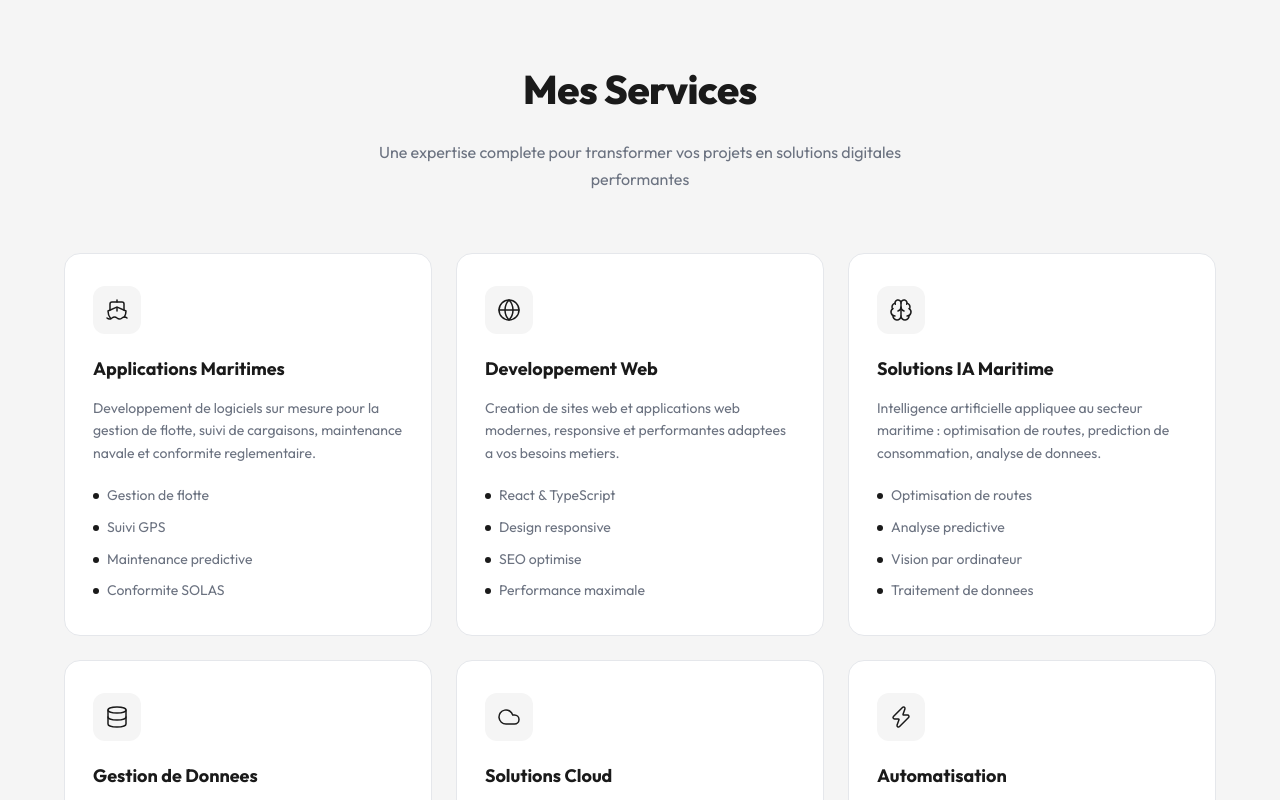
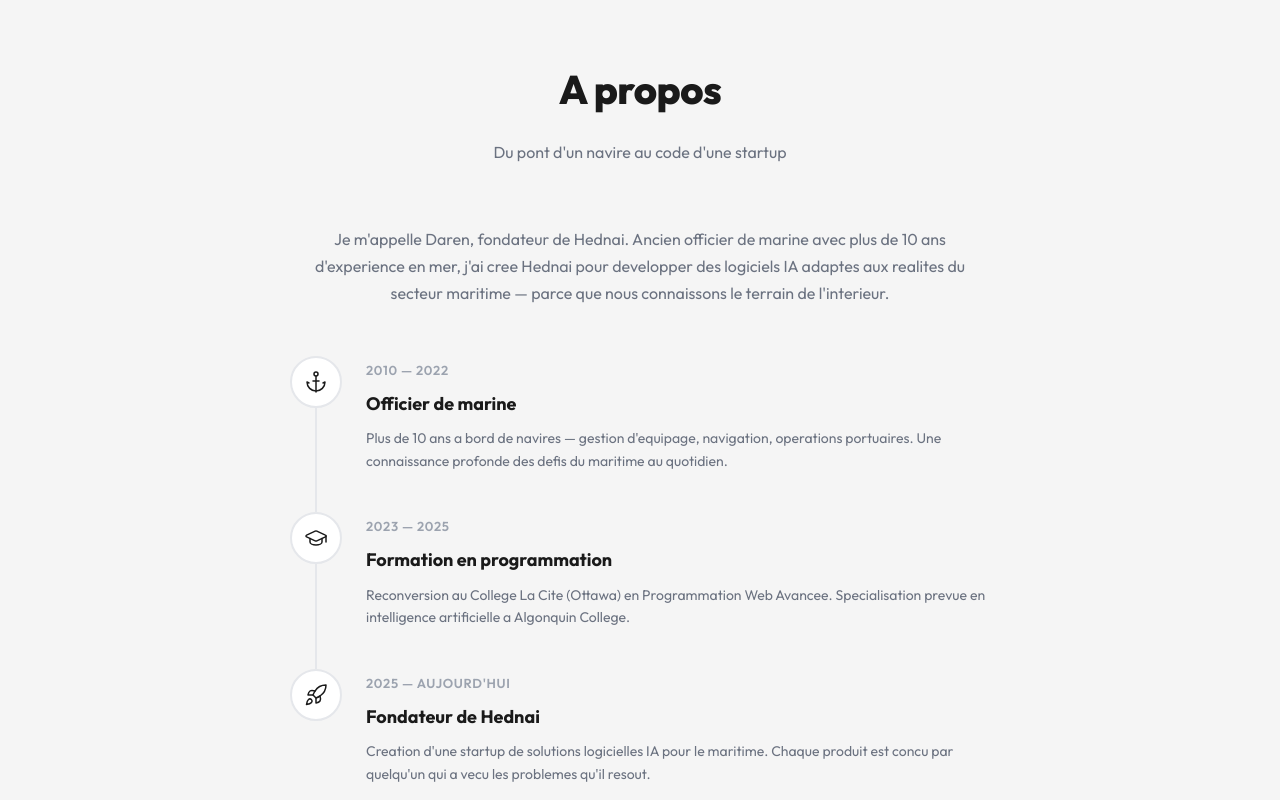
Before and after one commit to Hednai/hednai, a React (Vite) app in the folder frontend/: page / in a window 1280 px wide. Shown: the part 1540-2340 px from the top of the page. Built offline with nearby package versions, Linux system fonts and the light colour scheme; no server answers.

Commit message:
feat: add About section + i18n updates

```diff
--- /dev/null
+++ b/frontend/src/components/sections/About.css
@@ -0,0 +1,83 @@
+/* ============================================
+   About.css
+   Timeline verticale avec marqueurs et lignes de connexion
+   ============================================ */
+
+.about__intro {
+  max-width: 700px;
+  margin: 0 auto 48px;
+  text-align: center;
+  color: var(--text-secondary);
+  font-size: 16px;
+  line-height: 1.7;
+}
+
+.about-timeline {
+  max-width: 700px;
+  margin: 0 auto;
+  display: flex;
+  flex-direction: column;
+}
+
+.timeline-step {
+  display: flex;
+  gap: 24px;
+}
+
+.timeline-step__marker {
+  display: flex;
+  flex-direction: column;
+  align-items: center;
+  flex-shrink: 0;
+}
+
+.timeline-step__icon {
+  width: 52px;
+  height: 52px;
+  border-radius: 50%;
+  background: var(--card-bg);
+  border: 2px solid var(--card-border);
+  display: flex;
+  align-items: center;
+  justify-content: center;
+  color: var(--text-primary);
+  z-index: 1;
+}
+
+.timeline-step__line {
+  width: 2px;
+  flex: 1;
+  background: var(--card-border);
+  min-height: 40px;
+}
+
+.timeline-step__content {
+  padding-bottom: 40px;
+}
+
+.timeline-step__period {
+  display: inline-block;
+  font-size: 13px;
+  font-weight: 600;
+  color: var(--text-light);
+  text-transform: uppercase;
+  letter-spacing: 0.05em;
+  margin-bottom: 8px;
+}
+
+.timeline-step__content h3 {
+  font-size: 18px;
+  font-weight: 700;
+  margin-bottom: 8px;
+}
+
+.timeline-step__content p {
+  color: var(--text-secondary);
+  font-size: 14px;
+  line-height: 1.6;
+}
+
+@media (max-width: 640px) {
+  .timeline-step { gap: 16px; }
+  .timeline-step__icon { width: 44px; height: 44px; }
+}
--- /dev/null
+++ b/frontend/src/components/sections/About.tsx
@@ -0,0 +1,82 @@
+// ============================================
+// components/sections/About.tsx
+// Section A propos — Timeline du parcours personnel
+// Marine → Formation dev → Startup IA
+// Sert le double objectif : recruteur (parcours) + client (credibilite)
+// ============================================
+import { Anchor, GraduationCap, Rocket } from "lucide-react";
+import { SectionWrapper } from "../ui/SectionWrapper";
+import { FadeIn } from "../FadeIn";
+import { useLanguage } from "../../i18n/LanguageContext";
+import "./About.css";
+
+// Etapes de la timeline — chaque etape a une icone, une periode et un texte
+const TIMELINE_STEPS = [
+  {
+    icon: Anchor,
+    periodKey: "about.step1.period",
+    titleKey: "about.step1.title",
+    descKey: "about.step1.desc",
+  },
+  {
+    icon: GraduationCap,
+    periodKey: "about.step2.period",
+    titleKey: "about.step2.title",
+    descKey: "about.step2.desc",
+  },
+  {
+    icon: Rocket,
+    periodKey: "about.step3.period",
+    titleKey: "about.step3.title",
+    descKey: "about.step3.desc",
+  },
+];
+
+export function About() {
+  const { t } = useLanguage();
+
+  return (
+    <SectionWrapper
+      id="apropos"
+      title={t("about.title")}
+      subtitle={t("about.subtitle")}
+      gray
+    >
+      {/* Introduction personnelle */}
+      <p className="about__intro">{t("about.intro")}</p>
+
+      {/* Timeline en 3 etapes */}
+      <div className="about-timeline">
+        {TIMELINE_STEPS.map((step, index) => {
+          const Icon = step.icon;
+
+          return (
+            <FadeIn key={step.titleKey} delay={index * 0.15}>
+              <div className="timeline-step">
+                {/* Marqueur : icone + ligne de connexion */}
+                <div className="timeline-step__marker">
+                  <div className="timeline-step__icon">
+                    <Icon size={24} strokeWidth={1.5} />
+                  </div>
+                  {/* Ligne entre les etapes (sauf la derniere) */}
+                  {index < TIMELINE_STEPS.length - 1 && (
+                    <div className="timeline-step__line" />
+                  )}
+                </div>
+
+                {/* Contenu texte */}
+                <div className="timeline-step__content">
+                  <span className="timeline-step__period">
+                    {t(step.periodKey)}
+                  </span>
+                  <h3>{t(step.titleKey)}</h3>
+                  <p>{t(step.descKey)}</p>
+                </div>
+              </div>
+            </FadeIn>
+          );
+        })}
+      </div>
+    </SectionWrapper>
+  );
+}
--- a/frontend/src/components/sections/Navbar.tsx
+++ b/frontend/src/components/sections/Navbar.tsx
@@ -4,7 +4,7 @@
 // Toggle theme en cercle, FR | EN separes
 // ============================================
 import { useState, useEffect } from "react";
-import { Menu, X, Sun, Moon, Home, LayoutGrid, Briefcase, Mail } from "lucide-react";
+import { Menu, X, Sun, Moon, Home, Target, User, LayoutGrid, Briefcase, Mail } from "lucide-react";
 import { useTheme } from "../../hooks/useTheme";
 import { useLanguage } from "../../i18n/LanguageContext";
 import { useScrollSpy } from "../../hooks/useScrollSpy";
@@ -14,6 +14,8 @@
 // Associe chaque nom d'icone (string) a son composant Lucide
 const iconMap: Record<string, React.ReactNode> = {
   Home: <Home size={18} />,
+  Target: <Target size={18} />,
+  User: <User size={18} />,
   LayoutGrid: <LayoutGrid size={18} />,
   Briefcase: <Briefcase size={18} />,
   Mail: <Mail size={18} />,
--- a/frontend/src/components/sections/Services.tsx
+++ b/frontend/src/components/sections/Services.tsx
@@ -2,7 +2,7 @@
 // components/sections/Services.tsx
 // Section services : grille generee depuis data/services.ts
 // ============================================
-import { Ship, Globe, Brain, Database, Cloud, Zap } from "lucide-react";
+import { Ship, Anchor, Brain, ClipboardCheck, Building, Code } from "lucide-react";
 import { services } from "../../data/services";
 import { SectionWrapper } from "../ui/SectionWrapper";
 import { Card } from "../ui/Card";
@@ -12,7 +12,7 @@
 
 // Table de correspondance entre le nom d'icone (string) et le vrai composant icone
 const icons: Record<string, React.ElementType> = {
-  Ship, Globe, Brain, Database, Cloud, Zap,
+  Ship, Anchor, Brain, ClipboardCheck, Building, Code,
 };
 
 export function Services() {
--- a/frontend/src/data/navLinks.ts
+++ b/frontend/src/data/navLinks.ts
@@ -8,6 +8,8 @@
 
 export const NAV_LINKS: NavLink[] = [
   { key: "home", href: "#accueil", labelKey: "nav.home", icon: "Home" },
+  { key: "why", href: "#pourquoi", labelKey: "nav.why", icon: "Target" },
+  { key: "about", href: "#apropos", labelKey: "nav.about", icon: "User" },
   { key: "services", href: "#services", labelKey: "nav.services", icon: "LayoutGrid" },
   { key: "portfolio", href: "#portfolio", labelKey: "nav.portfolio", icon: "Briefcase" },
   { key: "contact", href: "#contact", labelKey: "nav.contact", icon: "Mail" },
--- a/frontend/src/data/services.ts
+++ b/frontend/src/data/services.ts
@@ -20,7 +20,7 @@
   },
   {
     id: 2,
-    icon: "Globe",
+    icon: "Anchor",
     titleKey: "services.web.title",
     descriptionKey: "services.web.desc",
     featureKeys: [
@@ -44,7 +44,7 @@
   },
   {
     id: 4,
-    icon: "Database",
+    icon: "ClipboardCheck",
     titleKey: "services.data.title",
     descriptionKey: "services.data.desc",
     featureKeys: [
@@ -56,7 +56,7 @@
   },
   {
     id: 5,
-    icon: "Cloud",
+    icon: "Building",
     titleKey: "services.cloud.title",
     descriptionKey: "services.cloud.desc",
     featureKeys: [
@@ -68,7 +68,7 @@
   },
   {
     id: 6,
-    icon: "Zap",
+    icon: "Code",
     titleKey: "services.auto.title",
     descriptionKey: "services.auto.desc",
     featureKeys: [
--- a/frontend/src/i18n/en.ts
+++ b/frontend/src/i18n/en.ts
@@ -13,50 +13,52 @@
   "nav.closeMenu": "Close menu",
   "nav.lightMode": "Light mode",
   "nav.darkMode": "Dark mode",
+  "nav.why": "Why",
+  "nav.about": "About",
 
   "hero.title": "AI Software to Digitize Maritime Operations",
   "hero.subtitle": "Hednai builds custom solutions for ports, shipowners and maritime companies — fleet management, predictive maintenance and operations optimization powered by artificial intelligence.",
   "hero.cta1": "Let's discuss your project",
   "hero.cta2": "See our solutions",
 
-  "services.title": "My Services",
-  "services.subtitle": "Complete expertise to transform your projects into digital solutions",
+  "services.title": "Our Solutions",
+  "services.subtitle": "Software built for real maritime industry needs",
   "services.maritime.title": "Maritime Applications",
   "services.maritime.desc": "Custom software development for fleet management, cargo tracking, naval maintenance and regulatory compliance.",
   "services.maritime.f1": "Fleet Management",
   "services.maritime.f2": "GPS Tracking",
   "services.maritime.f3": "Predictive Maintenance",
   "services.maritime.f4": "SOLAS Compliance",
-  "services.web.title": "Web Development",
-  "services.web.desc": "Creation of modern, responsive and high-performance websites and web applications.",
-  "services.web.f1": "React & TypeScript",
-  "services.web.f2": "Responsive Design",
-  "services.web.f3": "Optimized SEO",
-  "services.web.f4": "Maximum Performance",
+  "services.web.title": "Port Platforms",
+  "services.web.desc": "Web applications for terminal management, vessel calls and real-time port operations.",
+  "services.web.f1": "Call management",
+  "services.web.f2": "Operations tracking",
+  "services.web.f3": "Dashboards",
+  "services.web.f4": "Automated reporting",
   "services.ia.title": "Maritime AI Solutions",
   "services.ia.desc": "Artificial intelligence applied to the maritime sector: route optimization, consumption prediction, data analysis.",
   "services.ia.f1": "Route Optimization",
   "services.ia.f2": "Predictive Analysis",
   "services.ia.f3": "Computer Vision",
   "services.ia.f4": "Data Processing",
-  "services.data.title": "Data Management",
-  "services.data.desc": "Robust database architecture and management for storing and analyzing your operational data.",
-  "services.data.f1": "PostgreSQL",
-  "services.data.f2": "MongoDB",
-  "services.data.f3": "REST API",
-  "services.data.f4": "Cloud Storage",
-  "services.cloud.title": "Cloud Solutions",
-  "services.cloud.desc": "Cloud application deployment and maintenance with high availability and security.",
-  "services.cloud.f1": "AWS / Azure",
-  "services.cloud.f2": "Scalability",
-  "services.cloud.f3": "24/7 Monitoring",
-  "services.cloud.f4": "Enhanced Security",
-  "services.auto.title": "Automation",
-  "services.auto.desc": "Business process automation and system integration to improve your productivity.",
-  "services.auto.f1": "Automated Workflows",
-  "services.auto.f2": "API Integrations",
-  "services.auto.f3": "Custom Scripts",
-  "services.auto.f4": "Automatic Reporting",
+  "services.data.title": "Maritime Inspection",
+  "services.data.desc": "Inspection tracking software, regulatory compliance and vessel technical documentation.",
+  "services.data.f1": "PSC/FSI inspections",
+  "services.data.f2": "Certificate management",
+  "services.data.f3": "Compliance reports",
+  "services.data.f4": "Vessel history",
+  "services.cloud.title": "Maritime ERP",
+  "services.cloud.desc": "Integrated systems for complete maritime company management — crew, finances, operations.",
+  "services.cloud.f1": "Crew management",
+  "services.cloud.f2": "Budget tracking",
+  "services.cloud.f3": "Voyage planning",
+  "services.cloud.f4": "Regulatory documentation",
+  "services.auto.title": "Custom Development",
+  "services.auto.desc": "Custom web and mobile applications for any business — not just maritime.",
+  "services.auto.f1": "Business websites",
+  "services.auto.f2": "Business applications",
+  "services.auto.f3": "APIs and integrations",
+  "services.auto.f4": "Technical consulting",
 
   "portfolio.title": "Portfolio",
   "portfolio.subtitle": "Discover some of my recent projects",
@@ -149,4 +151,25 @@
   "why.values.desc": "Reliability, innovation and field proximity. Every solution is built by a developer who understands maritime realities.",
   "why.edge.title": "Our edge",
   "why.edge.desc": "Over 10 years of experience at sea combined with software development and artificial intelligence expertise.",
+
+  // About section
+  "about.title": "About",
+  "about.subtitle": "From a ship's bridge to a startup's codebase",
+  "about.intro": "My name is Daren, founder of Hednai. A former marine officer with over 10 years at sea, I created Hednai to build AI software tailored to the maritime industry — because we know the field from the inside.",
+  "about.step1.period": "2010 — 2022",
+  "about.step1.title": "Marine officer",
+  "about.step1.desc": "Over 10 years aboard ships — crew management, navigation, port operations. A deep understanding of daily maritime challenges.",
+  "about.step2.period": "2023 — 2025",
+  "about.step2.title": "Software development training",
+  "about.step2.desc": "Career transition at La Cite College (Ottawa) in Advanced Web Programming. AI specialization planned at Algonquin College.",
+  "about.step3.period": "2025 — Present",
+  "about.step3.title": "Founder of Hednai",
+  "about.step3.desc": "Building an AI software startup for the maritime industry. Every product is designed by someone who has lived the problems it solves.",
+
+  // Enriched footer
+  "footer.mission.title": "Mission",
+  "footer.mission.text": "Digitize maritime operations through artificial intelligence and custom software development.",
+  "footer.tech.title": "Technologies",
+  "footer.tech.text": "React, TypeScript, Node.js, Express, PostgreSQL, Python, TensorFlow",
+  "footer.contact.title": "Contact",
 };
--- a/frontend/src/i18n/fr.ts
+++ b/frontend/src/i18n/fr.ts
@@ -15,6 +15,8 @@
   "nav.closeMenu": "Fermer le menu",
   "nav.lightMode": "Mode clair",
   "nav.darkMode": "Mode sombre",
+  "nav.why": "Pourquoi",
+  "nav.about": "A propos",
 
   // Hero (section d'introduction en haut de page)
   "hero.title": "Logiciels IA pour digitaliser le maritime",
@@ -23,44 +25,44 @@
   "hero.cta2": "Voir nos solutions",
 
   // Section Services
-  "services.title": "Mes Services",
-  "services.subtitle": "Une expertise complete pour transformer vos projets en solutions digitales performantes",
+  "services.title": "Nos Solutions",
+  "services.subtitle": "Des logiciels concus pour les besoins reels du secteur maritime",
   "services.maritime.title": "Applications Maritimes",
   "services.maritime.desc": "Developpement de logiciels sur mesure pour la gestion de flotte, suivi de cargaisons, maintenance navale et conformite reglementaire.",
   "services.maritime.f1": "Gestion de flotte",
   "services.maritime.f2": "Suivi GPS",
   "services.maritime.f3": "Maintenance predictive",
   "services.maritime.f4": "Conformite SOLAS",
-  "services.web.title": "Developpement Web",
-  "services.web.desc": "Creation de sites web et applications web modernes, responsive et performantes adaptees a vos besoins metiers.",
-  "services.web.f1": "React & TypeScript",
-  "services.web.f2": "Design responsive",
-  "services.web.f3": "SEO optimise",
-  "services.web.f4": "Performance maximale",
+  "services.web.title": "Plateformes Portuaires",
+  "services.web.desc": "Applications web pour la gestion des terminaux, escales et operations portuaires en temps reel.",
+  "services.web.f1": "Gestion des escales",
+  "services.web.f2": "Suivi des operations",
+  "services.web.f3": "Tableaux de bord",
+  "services.web.f4": "Reporting automatise",
   "services.ia.title": "Solutions IA Maritime",
   "services.ia.desc": "Intelligence artificielle appliquee au secteur maritime : optimisation de routes, prediction de consommation, analyse de donnees.",
   "services.ia.f1": "Optimisation de routes",
   "services.ia.f2": "Analyse predictive",
   "services.ia.f3": "Vision par ordinateur",
   "services.ia.f4": "Traitement de donnees",
-  "services.data.title": "Gestion de Donnees",
-  "services.data.desc": "Architecture et gestion de bases de donnees robustes pour le stockage et l'analyse de vos donnees operationnelles.",
-  "services.data.f1": "PostgreSQL",
-  "services.data.f2": "MongoDB",
-  "services.data.f3": "API REST",
-  "services.data.f4": "Cloud storage",
-  "services.cloud.title": "Solutions Cloud",
-  "services.cloud.desc": "Deploiement et maintenance d'applications dans le cloud avec haute disponibilite et securite.",
-  "services.cloud.f1": "AWS / Azure",
-  "services.cloud.f2": "Scalabilite",
-  "services.cloud.f3": "Monitoring 24/7",
-  "services.cloud.f4": "Securite renforcee",
-  "services.auto.title": "Automatisation",
-  "services.auto.desc": "Automatisation de processus metiers et integration de systemes pour ameliorer votre productivite.",
-  "services.auto.f1": "Workflows automatises",
-  "services.auto.f2": "Integrations API",
-  "services.auto.f3": "Scripts personnalises",
-  "services.auto.f4": "Reporting automatique",
+  "services.data.title": "Inspection Maritime",
+  "services.data.desc": "Logiciels de suivi des inspections, conformite reglementaire et documentation technique des navires.",
+  "services.data.f1": "Inspections PSC/FSI",
+  "services.data.f2": "Gestion des certificats",
+  "services.data.f3": "Rapports de conformite",
+  "services.data.f4": "Historique navire",
+  "services.cloud.title": "ERP Maritime",
+  "services.cloud.desc": "Systemes integres pour la gestion complete d'une compagnie maritime — equipage, finances, operations.",
+  "services.cloud.f1": "Gestion d'equipage",
+  "services.cloud.f2": "Suivi budgetaire",
+  "services.cloud.f3": "Planification voyages",
+  "services.cloud.f4": "Documentation reglementaire",
+  "services.auto.title": "Developpement sur mesure",
+  "services.auto.desc": "Applications web et mobiles personnalisees pour tout type d'entreprise — pas seulement le maritime.",
+  "services.auto.f1": "Sites vitrines",
+  "services.auto.f2": "Applications metier",
+  "services.auto.f3": "API et integrations",
+  "services.auto.f4": "Conseil technique",
 
   // Section Portfolio
   "portfolio.title": "Portfolio",
@@ -157,6 +159,27 @@
   "why.values.desc": "Fiabilite, innovation et proximite terrain. Chaque solution est concue par un developpeur qui comprend la realite du metier maritime.",
   "why.edge.title": "Notre avantage",
   "why.edge.desc": "Plus de 10 ans d'experience en mer combines a une expertise en developpement logiciel et intelligence artificielle.",
+
+  // Section A propos
+  "about.title": "A propos",
+  "about.subtitle": "Du pont d'un navire au code d'une startup",
+  "about.intro": "Je m'appelle Daren, fondateur de Hednai. Ancien officier de marine avec plus de 10 ans d'experience en mer, j'ai cree Hednai pour developper des logiciels IA adaptes aux realites du secteur maritime — parce que nous connaissons le terrain de l'interieur.",
+  "about.step1.period": "2010 — 2022",
+  "about.step1.title": "Officier de marine",
+  "about.step1.desc": "Plus de 10 ans a bord de navires — gestion d'equipage, navigation, operations portuaires. Une connaissance profonde des defis du maritime au quotidien.",
+  "about.step2.period": "2023 — 2025",
+  "about.step2.title": "Formation en programmation",
+  "about.step2.desc": "Reconversion au College La Cite (Ottawa) en Programmation Web Avancee. Specialisation prevue en intelligence artificielle a Algonquin College.",
+  "about.step3.period": "2025 — Aujourd'hui",
+  "about.step3.title": "Fondateur de Hednai",
+  "about.step3.desc": "Creation d'une startup de solutions logicielles IA pour le maritime. Chaque produit est concu par quelqu'un qui a vecu les problemes qu'il resout.",
+
+  // Footer enrichi
+  "footer.mission.title": "Mission",
+  "footer.mission.text": "Digitaliser le maritime grace a l'intelligence artificielle et au developpement logiciel sur mesure.",
+  "footer.tech.title": "Technologies",
+  "footer.tech.text": "React, TypeScript, Node.js, Express, PostgreSQL, Python, TensorFlow",
+  "footer.contact.title": "Contact",
 };
 
 // Type derive automatiquement des cles du fichier francais
--- a/frontend/src/pages/Home.tsx
+++ b/frontend/src/pages/Home.tsx
@@ -4,6 +4,7 @@
 // ============================================
 import { Hero } from "../components/sections/Hero";
 import { WhyHednai } from "../components/sections/WhyHednai";
+import { About } from "../components/sections/About";
 import { Services } from "../components/sections/Services";
 import { Portfolio } from "../components/sections/Portfolio";
 import { Contact } from "../components/sections/Contact";
@@ -14,6 +15,7 @@
     <>
       <Hero />
       <WhyHednai />
+      <About />
       <Services />
       <Portfolio />
 
```
Also changed, not shown: frontend/src/components/sections/Footer.css (+31 -9 lines), frontend/src/components/sections/Footer.tsx (+21 -9 lines), frontend/src/components/sections/Portfolio.tsx (+13 -3 lines).
